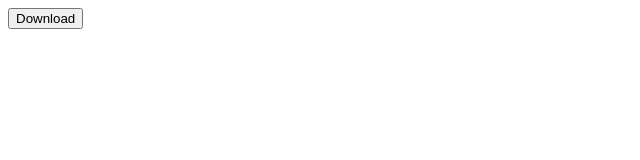
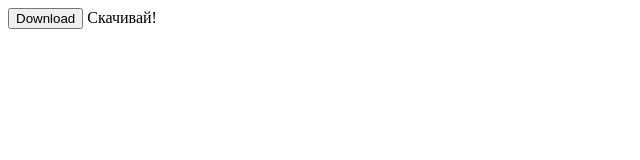
Before and after one commit to UnDeCO12/UnDeCO12.github.io, a plain HTML site: page index.html in a window 1280 px wide. Shown: the full height of the page, 0-640 px from the left. Drawn offline with Linux system fonts and the light colour scheme.

Commit message:
init commit

```diff
--- a/index.html
+++ b/index.html
@@ -5,5 +5,6 @@
 </head>
 <body>
 	<button onclick="location.href = 'BlockaStrikeOnline.rar'">Download</button>
+	<t>Скачивай!</t>
 </body>
 </html>
```
